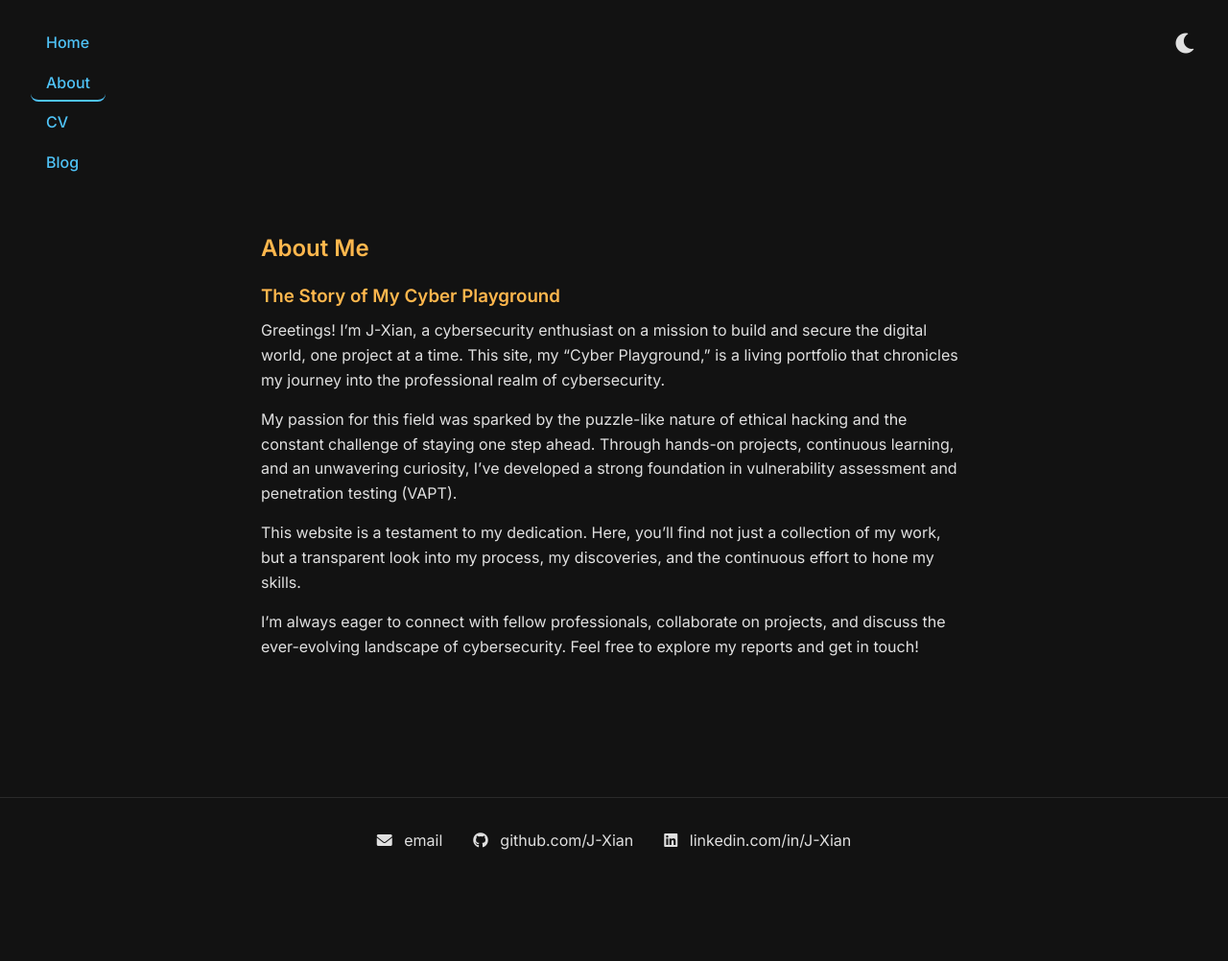
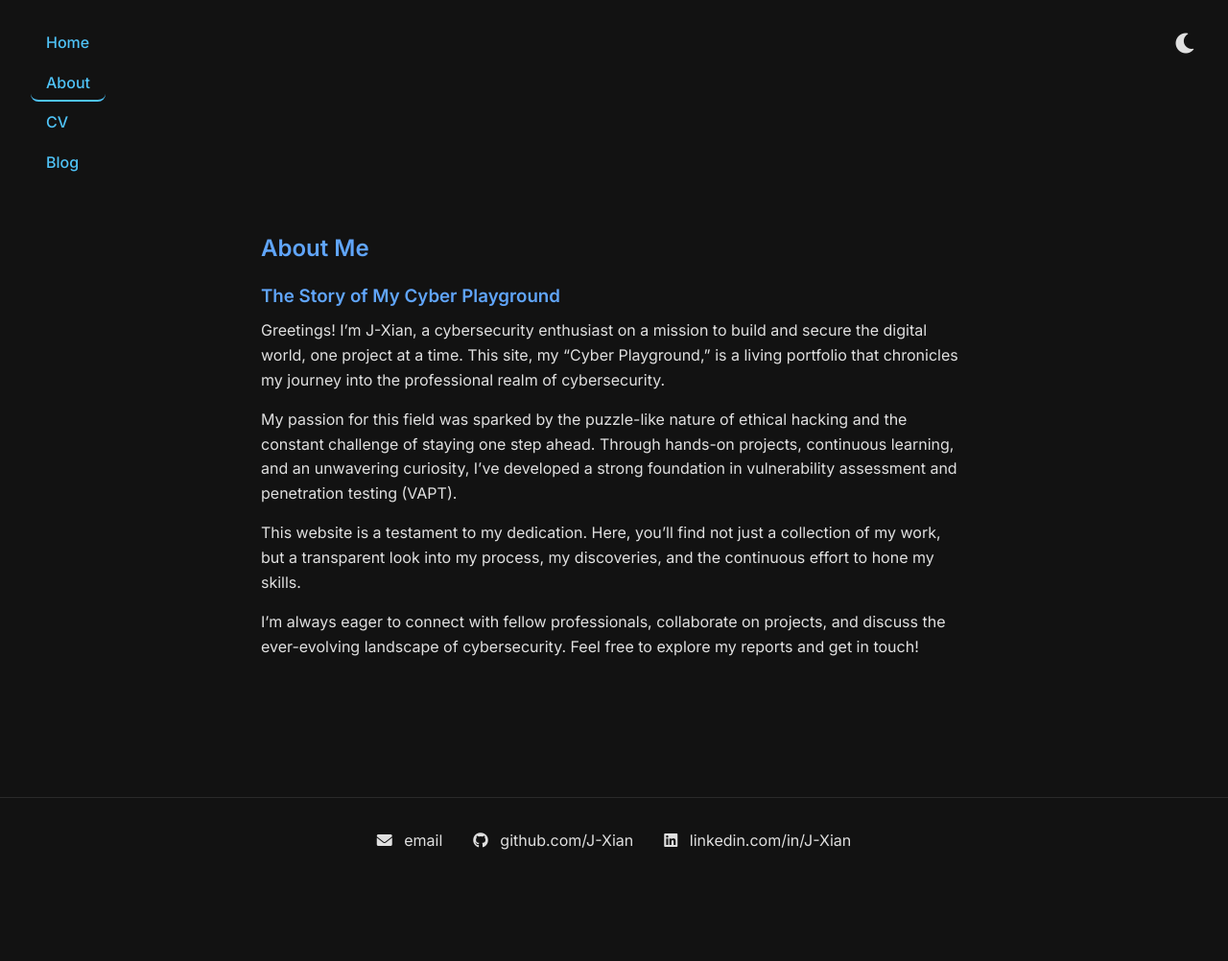
Before and after one commit to J-Xian/J-Xian.github.io, a Jekyll site: the page built from about.md, in a window 1280 px wide. Shown: the whole page at 96% size. Built offline with Jekyll 4.4.1, drawn with Linux system fonts in a browser that asks for light colours.

Commit message:
Update main.css

```diff
--- a/css/main.css
+++ b/css/main.css
@@ -182,7 +182,7 @@ body[data-theme="light"] #theme-toggle {
 
 /* General Content Styling */
 h1, h2, h3, h4, h5, h6 {
-  color: var(--accent-color);
+  color: #60A5FA;
   margin-top: 1rem;
   margin-bottom: 0.5rem;
 }
```
